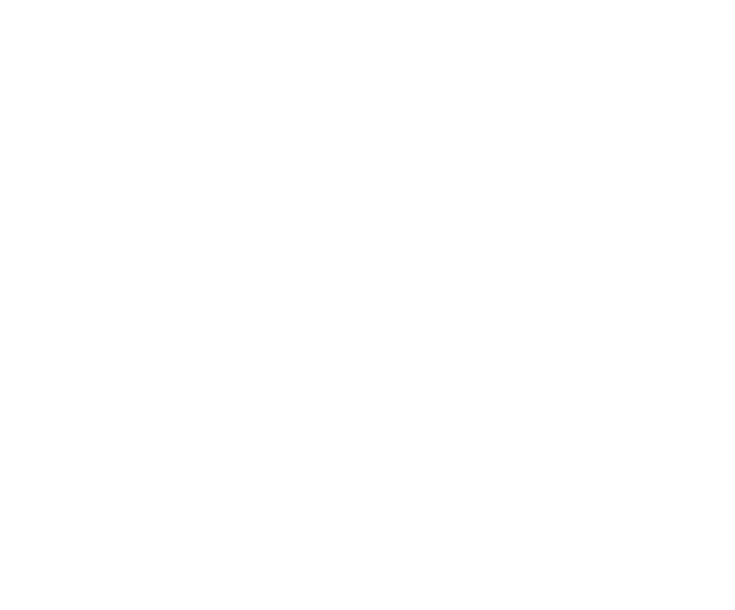
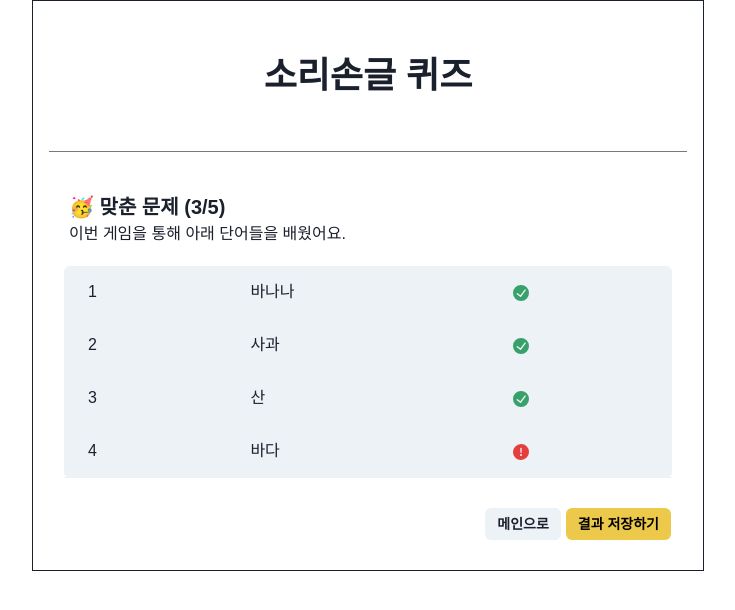
Before and after one commit to sign-muscat/frontSign, a React (Create React App) app: page /finish in a window 1280 px wide. Before the commit this address had no page. Shown: the top 610 px of the page, without its empty margins (272-1007 px from the left). Built offline with nearby package versions, Linux system fonts and the light colour scheme; a web font is replaced by a local one.

Commit message:
feat: implement result page

```diff
--- a/src/App.js
+++ b/src/App.js
@@ -2,6 +2,7 @@
 import MainLayout from './layouts/MainLayout.js';
 import MainPage from './pages/MainPage.js';
 import GamePage from './pages/GamePage.js';
+import ResultPage from "./pages/ResultPage";
 
 function App() {
   return (
@@ -9,6 +10,7 @@
       <Route path="/" element={<MainLayout/>}>
         <Route index element={<MainPage/>}/>
         <Route path="game" element={<GamePage/>}/>
+        <Route path="finish" element={<ResultPage/>}/>
       </Route>
     </Routes>
   );
--- /dev/null
+++ b/src/components/button/RegistRank.js
@@ -0,0 +1,48 @@
+import {
+    Button, Text,
+    Modal, ModalBody, ModalCloseButton,
+    ModalContent, ModalFooter, ModalHeader, ModalOverlay,
+    useDisclosure, Input
+} from "@chakra-ui/react";
+
+function RegistRank({correctNum}) {
+    const { isOpen, onOpen, onClose } = useDisclosure();
+    const difficulty = '어려움';
+
+    return (
+        <>
+            <Button
+                colorScheme='yellow'
+                size='sm'
+                onClick={onOpen}
+            >
+                결과 저장하기
+            </Button>
+
+            <Modal isOpen={isOpen} onClose={onClose}>
+                <ModalOverlay />
+                <ModalContent>
+                    <ModalHeader fontWeight='800'>닉네임을 입력하여 점수를 저장하세요!</ModalHeader>
+                    <ModalCloseButton />
+                    <ModalBody>
+                        <Text fontWeight='500' mb='1rem'>
+                            {difficulty} 난이도에서 {correctNum}문제를 맞추셨어요.
+                            점수를 저장해서 오늘 플레이한 사람들 중 몇 등인지 확인해보세요!
+                        </Text>
+                        <Input variant='outline' placeholder='닉네임을 입력하세요'/>
+                    </ModalBody>
+
+                    <ModalFooter>
+                        <Button colorScheme='gray' mr={3} onClick={onClose}>
+                            취소
+                        </Button>
+                        <Button colorScheme='yellow'>저장</Button>
+                    </ModalFooter>
+                </ModalContent>
+            </Modal>
+
+        </>
+    );
+}
+
+export default RegistRank;
--- /dev/null
+++ b/src/components/item/QuestionTableItem.js
@@ -0,0 +1,19 @@
+import {Td, Tr} from "@chakra-ui/react";
+import { CheckCircleIcon, WarningIcon } from '@chakra-ui/icons'
+
+
+function QuestionTableItem({data, id}) {
+
+    return (
+        <Tr>
+            <Td>{id}</Td>
+            <Td>{data.sign}</Td>
+            <Td>{data.isCorrect?
+                    <CheckCircleIcon color='green.500'/> :
+                    <WarningIcon color='red.500'/>}
+            </Td>
+        </Tr>
+    );
+}
+
+export default QuestionTableItem;
--- /dev/null
+++ b/src/components/table/QuestionTable.js
@@ -0,0 +1,40 @@
+import {Box, Table, TableContainer, Tbody} from "@chakra-ui/react";
+import QuestionTableItem from "../item/QuestionTableItem";
+function QuestionTable() {
+
+    const sampleData = [
+        {
+            'sign': '바나나',
+            'isCorrect': true
+        },
+        {
+            'sign': '사과',
+            'isCorrect': true
+        },
+        {
+            'sign': '산',
+            'isCorrect': true
+        },
+        {
+            'sign': '바다',
+            'isCorrect': false
+        },
+    ]
+    return (
+        <Box bg='gray.100' mx='15px' borderRadius='md'>
+            <TableContainer>
+                <Table variant='simple'>
+                    <Tbody>
+                        {
+                            sampleData.map((data, index) =>
+                                <QuestionTableItem key={index} data={data} id={index + 1}/>
+                            )
+                        }
+                    </Tbody>
+                </Table>
+            </TableContainer>
+        </Box>
+    );
+}
+
+export default QuestionTable;
--- /dev/null
+++ b/src/pages/ResultPage.js
@@ -0,0 +1,32 @@
+import {Box, Button, Flex, Text} from "@chakra-ui/react";
+import QuestionTable from "../components/table/QuestionTable";
+import RegistRank from "../components/button/RegistRank";
+import {useNavigate} from "react-router-dom";
+
+function ResultPage() {
+    const navigate = useNavigate();
+
+    let correctNum = 3;
+
+    return (
+        <>
+            <Box m='5' mt='10'>
+                <Text fontSize='xl' fontWeight='700'>
+                    🥳 맞춘 문제 ({correctNum}/5)
+                </Text>
+                <Text fontSize='md'>
+                    이번 게임을 통해 아래 단어들을 배웠어요.
+                </Text>
+            </Box>
+            <QuestionTable/>
+            <Flex justifyContent='flex-end' my={30} mr={4}>
+                <Button colorScheme='gray' size='sm' mx='5px'  onClick={() => navigate('/')}>
+                    메인으로
+                </Button>
+                <RegistRank correctNum={correctNum}/>
+            </Flex>
+        </>
+    );
+}
+
+export default ResultPage;
```
